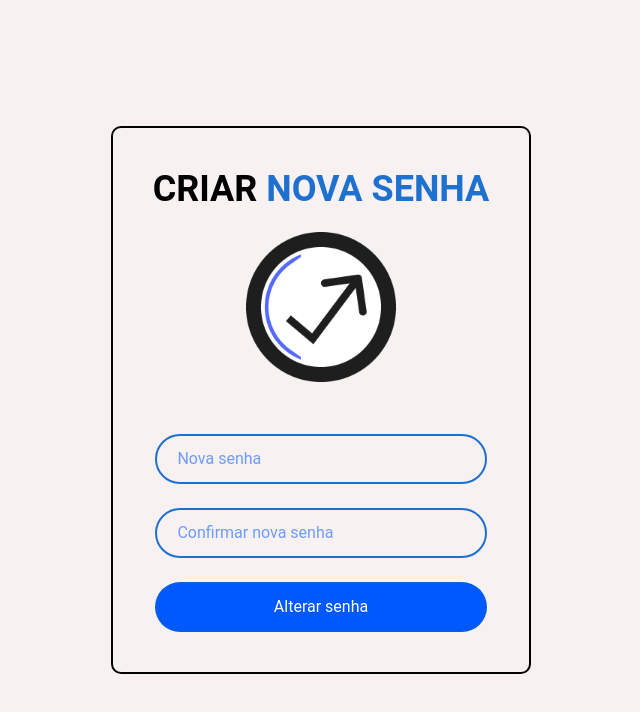
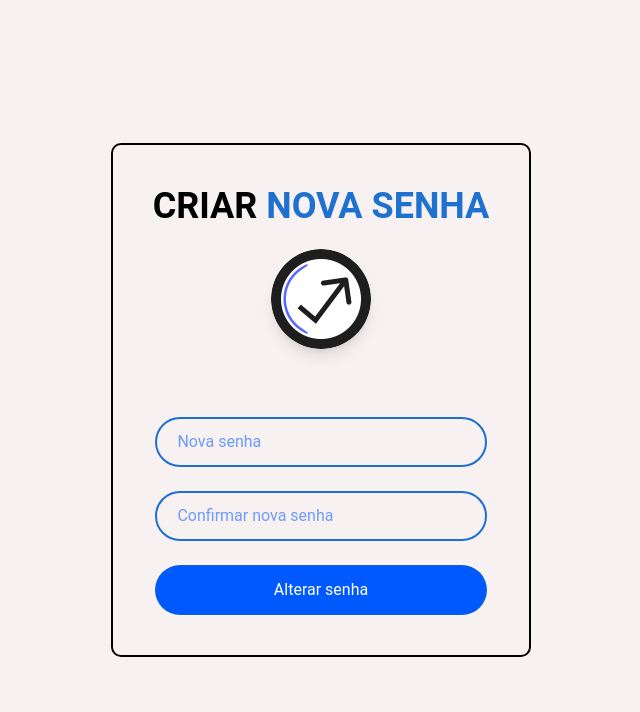
Before and after one commit to theonv/T-Pago, a Next.js app in the folder tp/: page /forgotpwd/dispemail in a window 1280 px wide. Shown: the top 712 px of the page, without its empty margins (319-959 px from the left). Built offline with nearby package versions, Linux system fonts and the light colour scheme.

Commit message:
fix: acessar pagina de redefinir senha

```diff
--- a/tp/src/app/forgotpwd/dispemail/page.jsx
+++ b/tp/src/app/forgotpwd/dispemail/page.jsx
@@ -23,7 +23,6 @@ export default function resetpassword() {
       return;
     }
 
-    // Adicionar a lógica aqui para poder atualizar a nova senha no backend
 
     setSuccess('Senha alterada com sucesso!');
     setSenha('');
@@ -43,9 +42,9 @@ export default function resetpassword() {
           <Image
             src="/img/Logo.png"
             alt="Logo Tá Pago"
-            width={400}
-            height={400}
-            className="w-full max-w-[120px] sm:max-w-[150px] h-auto"
+            width={100}
+            height={100}
+            className="mb-4 rounded-full shadow-lg"
           />
         </section>
 
--- a/tp/src/middleware.js
+++ b/tp/src/middleware.js
@@ -1,17 +1,26 @@
 import { NextResponse } from 'next/server';
 
 export function middleware(request) {
-  const publicPaths = ['/', '/register', '/forgotpwd','/forgotpwd/dispemail'];
+  const publicPaths = ['/', '/register', '/forgotpwd', '/forgotpwd/dispemail'];
 
   const token = request.cookies.get('auth_token')?.value;
-  const { pathname } = request.nextUrl;
+  const { pathname, searchParams } = request.nextUrl;
 
+  const tokenFromUrl = searchParams.get('token');
   const isPublicPath = publicPaths.includes(pathname);
 
+  if (tokenFromUrl) {
+    console.log("token url fodasse");
+    return NextResponse.next();
+  }
+
   if (token && isPublicPath) {
+    console.log('Você e pika');
     return NextResponse.redirect(new URL('/config/editprofile', request.url));
   }
+
   if (!token && !isPublicPath) {
+    console.log('Sem acesso negão ');
     return NextResponse.redirect(new URL('/', request.url));
   }
 
```
Also changed, not shown: 2 other files (tests, documents, lock files or other folders).
